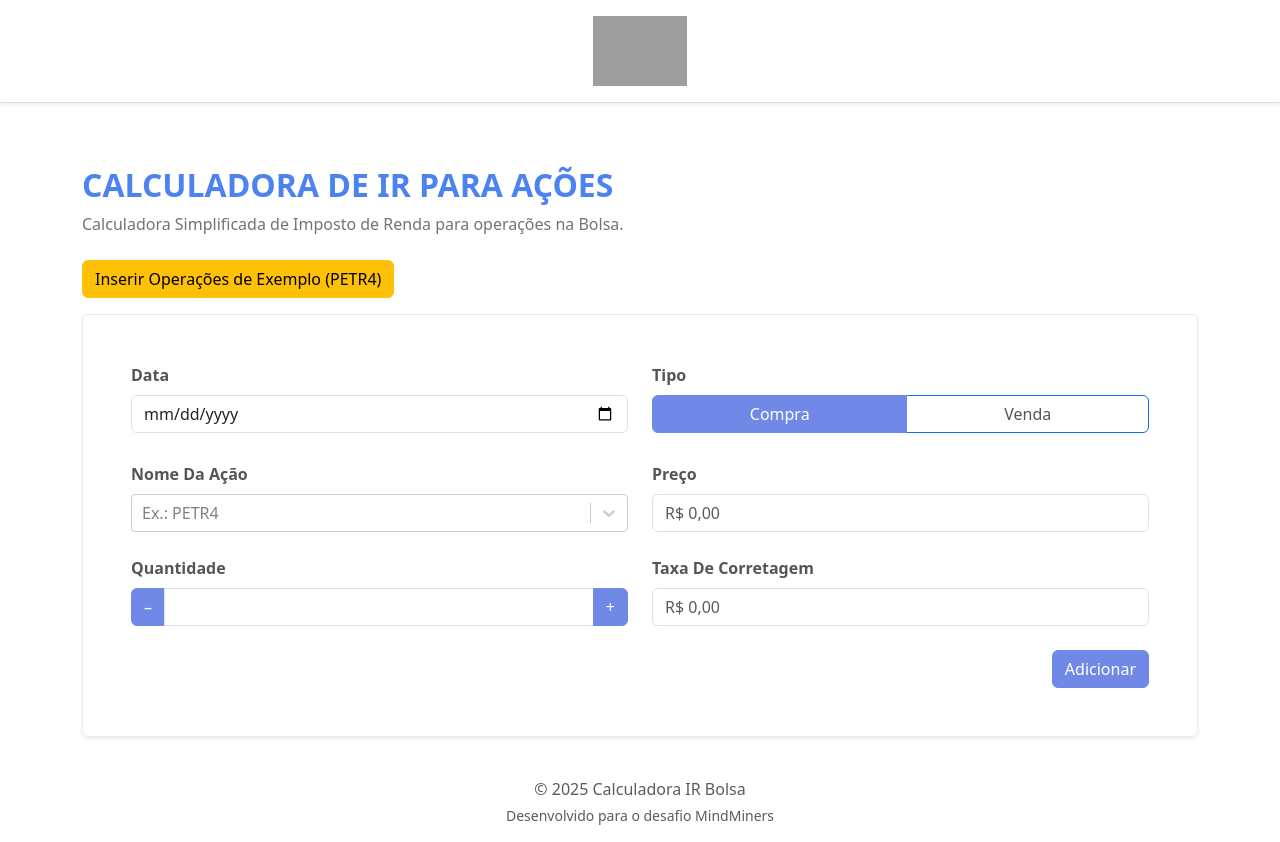
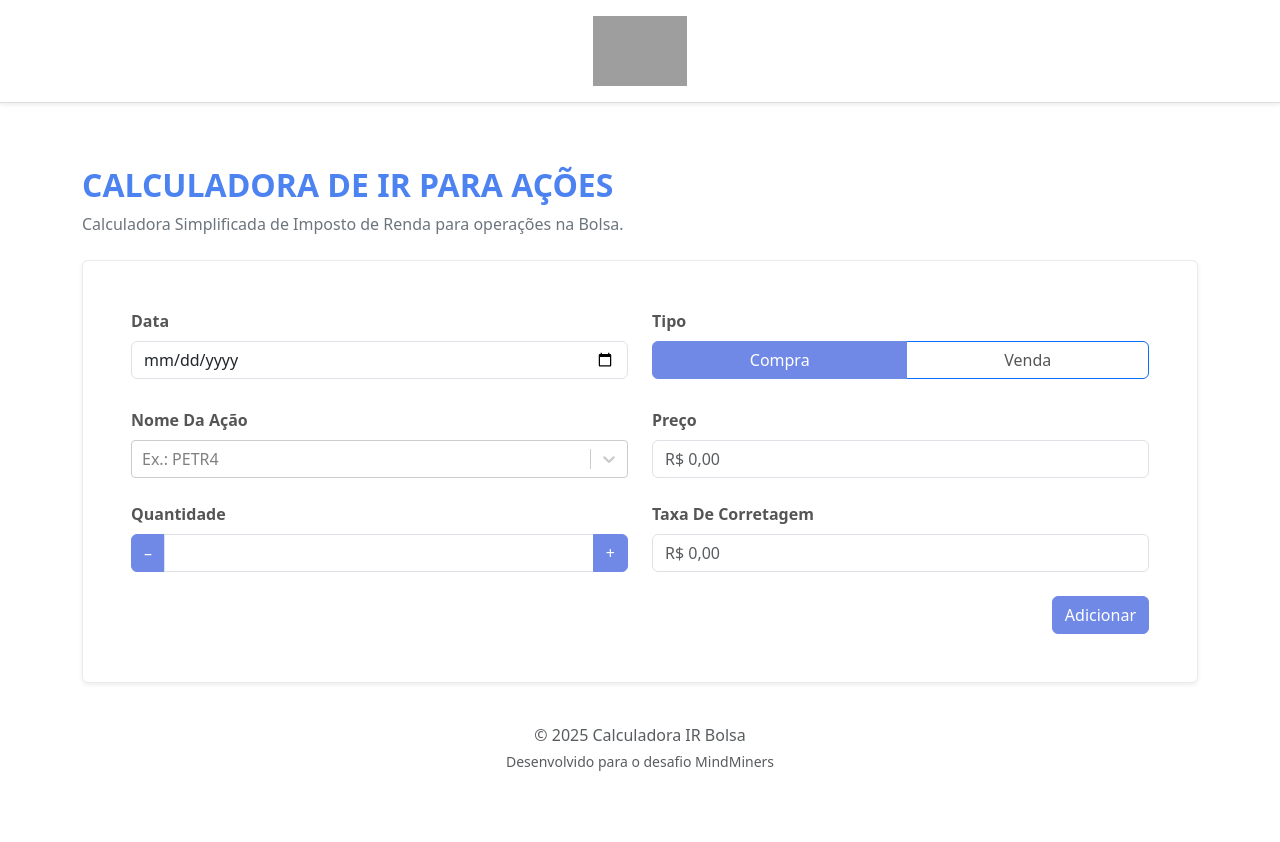
Before and after one commit to NasckDev/minersCalculator, a React (Create React App) app in the folder tax-calculator/: page / in a window 1280 px wide. After the commit the page ends 800 px from the top, so only its background shows below. Built offline with nearby package versions, Linux system fonts and the light colour scheme; grey boxes are pictures that could not be loaded; what chartjs-plugin-datalabels would draw is missing.

Commit message:
fix: Ajustando datas de vendas anteriores

```diff
--- a/tax-calculator/src/App.tsx
+++ b/tax-calculator/src/App.tsx
@@ -110,13 +110,6 @@ const App: React.FC = () => {
           Calculadora Simplificada de Imposto de Renda para operações na Bolsa.
         </p>
 
-        {/* Botão provisório para adicionar operações de exemplo */}
-        <div className="mb-3">
-          <button onClick={adicionarOperacoesExemplo} className="btn btn-warning">
-            Inserir Operações de Exemplo (PETR4)
-          </button>
-        </div>
-
         {/* Mostra erro se existir */}
         {erro && (
           <div className="alert alert-danger" role="alert">
```
